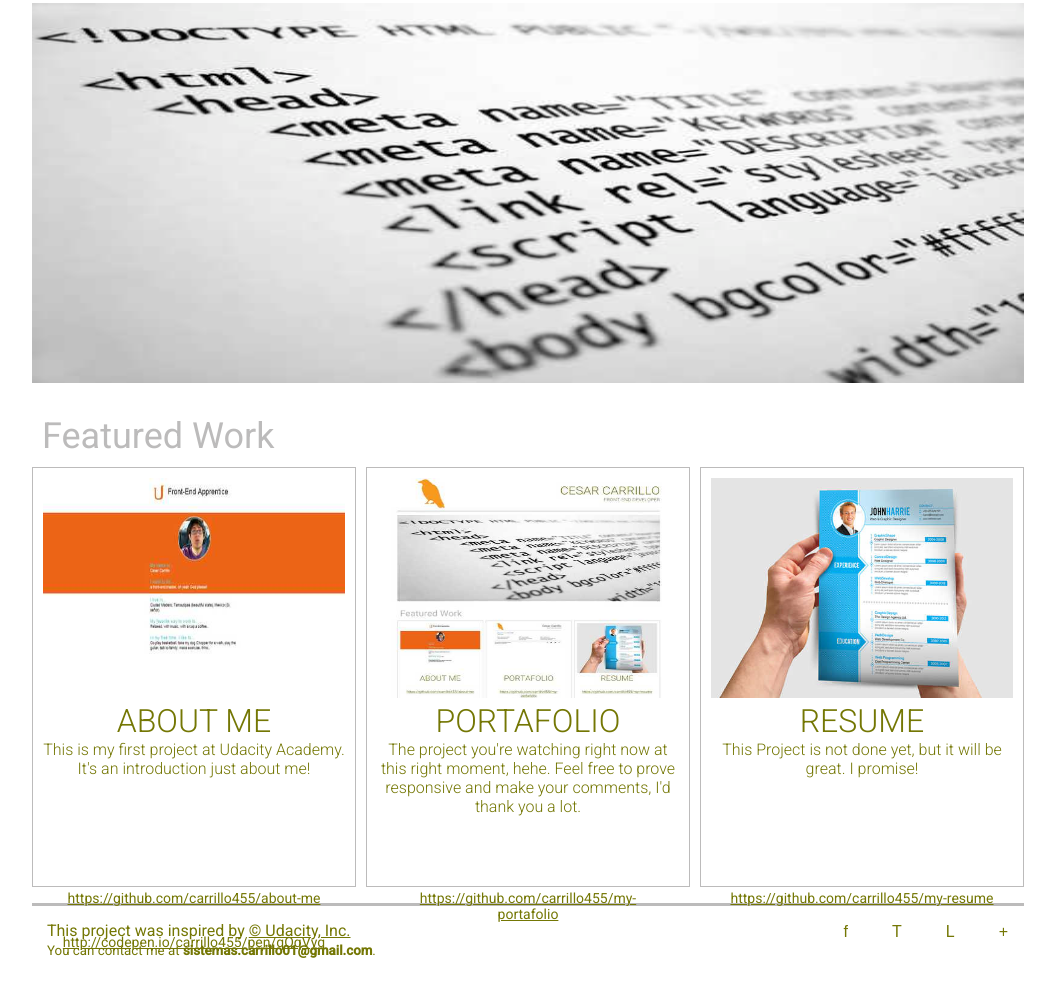
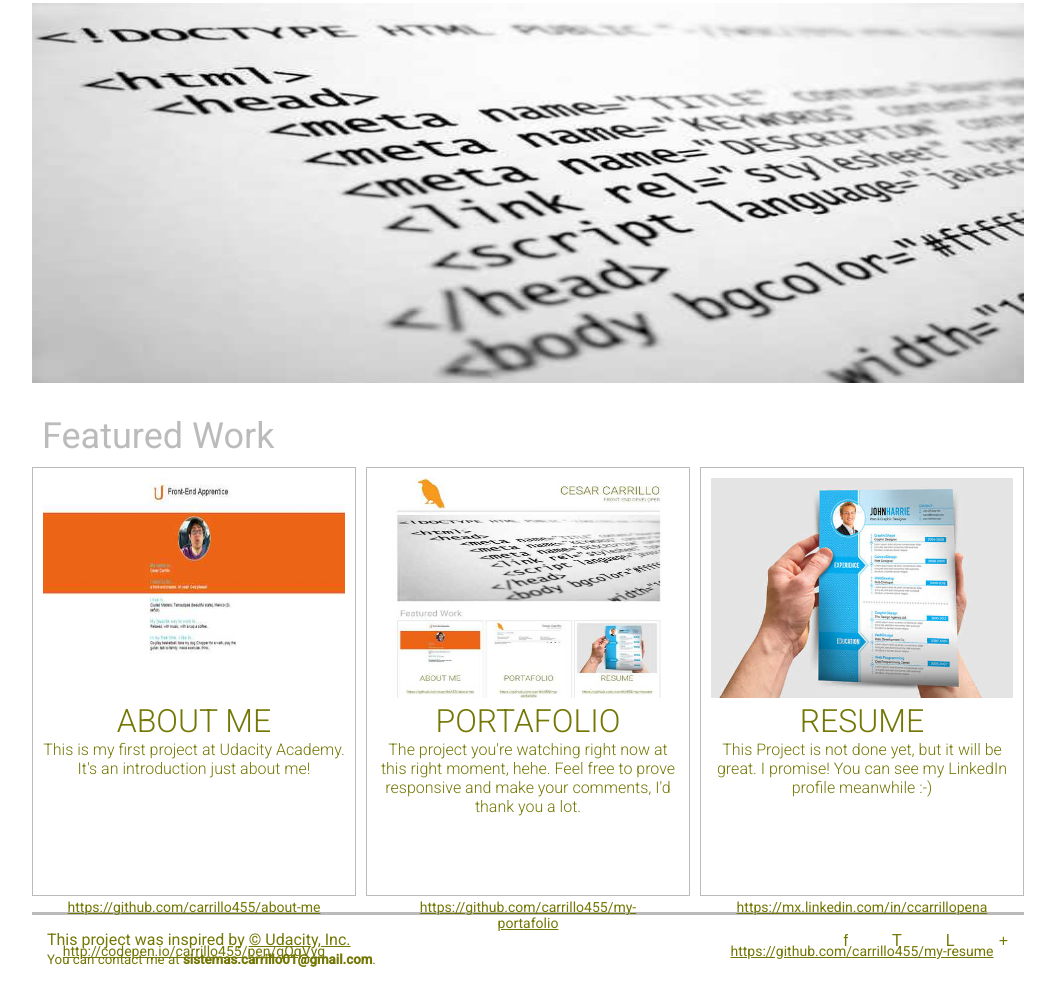
Before and after one commit to carrillo455/carrillo455.github.io, a website: page index.html in a window 1280 px wide. Shown: the part 367-1359 px from the top of the page, without its empty margins (112-1167 px from the left). Drawn offline with Linux system fonts and the light colour scheme; a web font is replaced by a local one.

Commit message:
Add my linkedin profile hyperlink at my project-3 container (meanwhile my-resume project is done hehe)

```diff
--- a/index.html
+++ b/index.html
@@ -67,10 +67,11 @@
 					<div class="project-3">
 						<figure title="Cooming Soon...">
 							<img src="images/p2-my-resume-small.jpg" srcset="images/p2-my-resume-small.jpg 1x, images/p2-my-resume-medium.jpg 2x, images/p2-my-resume-large.jpg 3x" alt="P2 - My Resume.">
-							<figcaption>This Project is not done yet, but it will be great. I promise!</figcaption>
+							<figcaption>This Project is not done yet, but it will be great. I promise! You can see my LinkedIn profile meanwhile :-)</figcaption>
 							<!-- <figcaption>RESUME</figcaption> -->
 						</figure>
 
+						<a class="view-project" href="https://mx.linkedin.com/in/ccarrillopena" target="_blank">https://mx.linkedin.com/in/ccarrillopena</a>
 						<a class="view-project" href="https://github.com/carrillo455/my-resume" target="_blank">https://github.com/carrillo455/my-resume</a>
 					</div>
 				</div>
```
